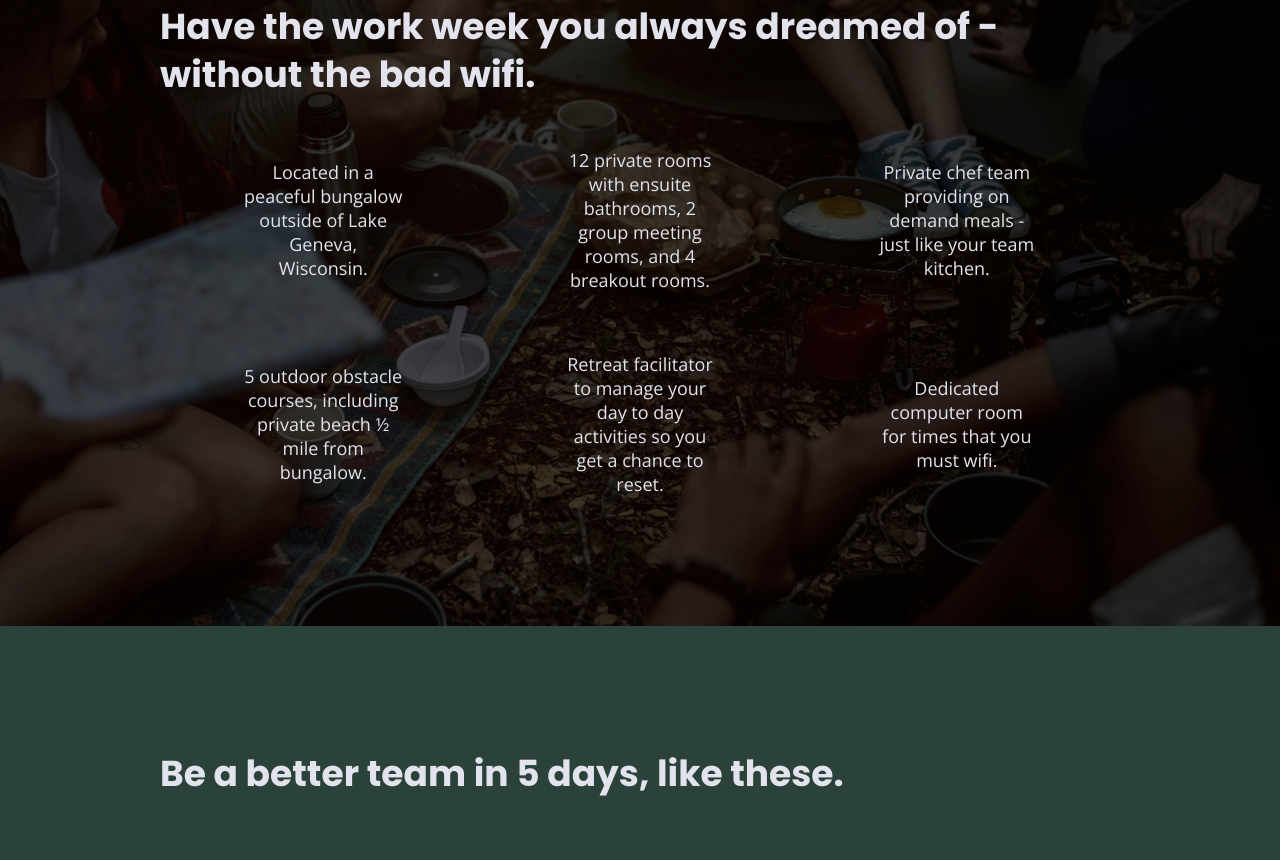
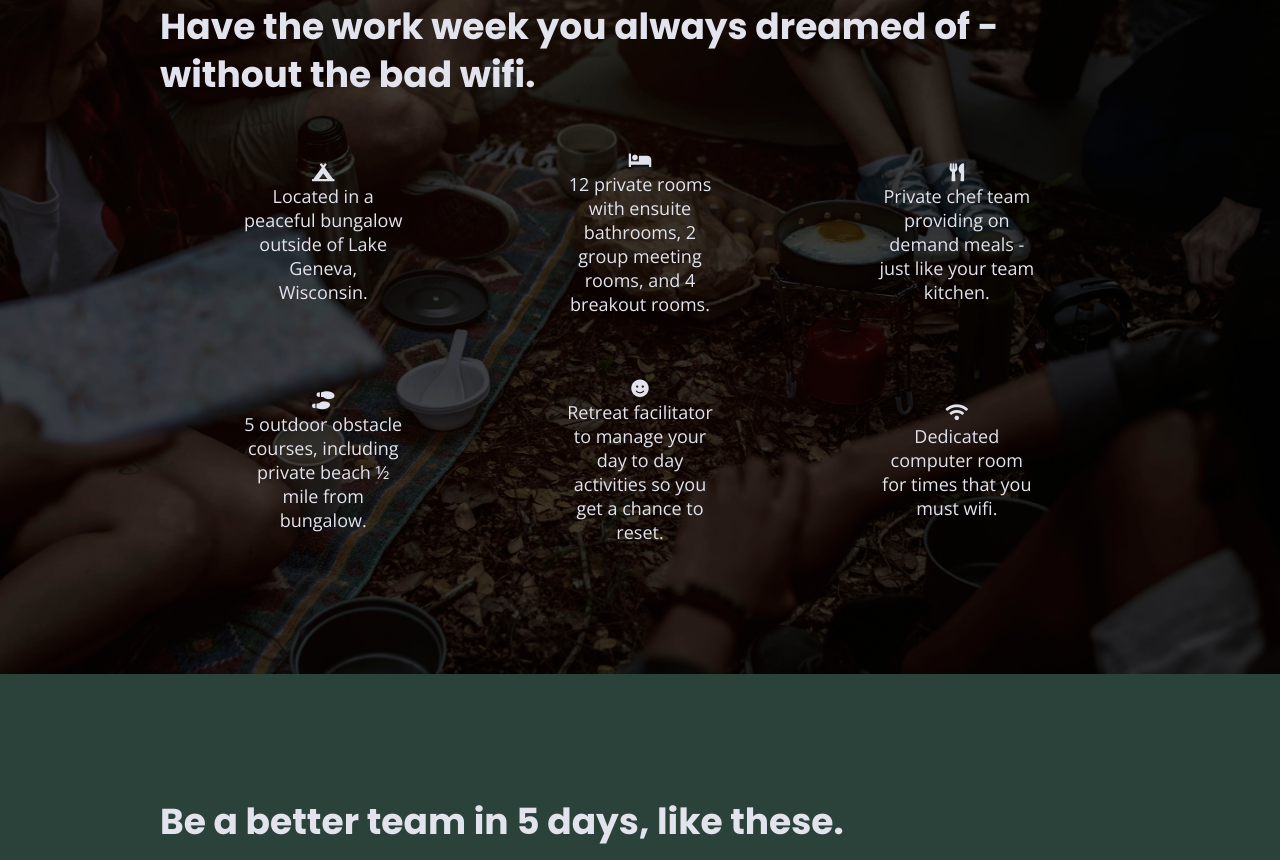
Before and after one commit to ReeAya/unplugged-retreat, a website built with Parcel: page index.html in a window 1280 px wide. Shown: the part 1149-2009 px from the top of the page. Built offline with nearby package versions, Linux system fonts and the light colour scheme.

Commit message:
Added fontawesome icons

```diff
--- a/index.html
+++ b/index.html
@@ -22,6 +22,8 @@
     <!-----------------STYLESHEET---------------->
     <link rel="stylesheet" href="css/normalize.css" />
     <link rel="stylesheet" href="css/main.css" />
+
+    <link rel="stylesheet" href="https://use.fontawesome.com/releases/v5.5.0/css/all.css" integrity="sha384-B4dIYHKNBt8Bc12p+WXckhzcICo0wtJAoU8YZTY5qE0Id1GSseTk6S+L3BlXeVIU" crossorigin="anonymous" />
 
     <meta name="theme-color" content="#fafafa" />
 </head>
@@ -80,42 +82,44 @@
                 </h2>
                 <div class="features-items">
                     <article>
-                        <p class="fontawesome-icon"></p>
+                        <p class="fontawesome-icon">
+                            <i class="fas fa-campground"></i>
+                        </p>
                         <p class="features-item-description">
                             Located in a peaceful bungalow outside of Lake Geneva, Wisconsin.
                         </p>
                     </article>
 
                     <article>
-                        <p class="fontawesome-icon"></p>
+                        <p class="fontawesome-icon"><i class="fas fa-bed"></i></p>
                         <p class="features-item-description">
                             12 private rooms with ensuite bathrooms, 2 group meeting rooms, and 4 breakout rooms.
                         </p>
                     </article>
 
                     <article>
-                        <p class="fontawesome-icon"></p>
+                        <p class="fontawesome-icon"><i class="fas fa-utensils"></i></p>
                         <p class="features-item-description">
                             Private chef team providing on demand meals - just like your team kitchen.
                         </p>
                     </article>
 
                     <article>
-                        <p class="fontawesome-icon"></p>
+                        <p class="fontawesome-icon"><i class="fas fa-shoe-prints"></i></p>
                         <p class="features-item-description">
                             5 outdoor obstacle courses, including private beach &frac12; mile from bungalow.
                         </p>
                     </article>
 
                     <article>
-                        <p class="fontawesome-icon"></p>
+                        <p class="fontawesome-icon"><i class="fas fa-smile"></i></p>
                         <p class="features-item-description">
                             Retreat facilitator to manage your day to day activities so you get a chance to reset.
                         </p>
                     </article>
 
                     <article>
-                        <p class="fontawesome-icon"></p>
+                        <p class="fontawesome-icon"><i class="fas fa-wifi"></i></p>
                         <p class="features-item-description">
                             Dedicated computer room for times that you must wifi.
                         </p>
```
